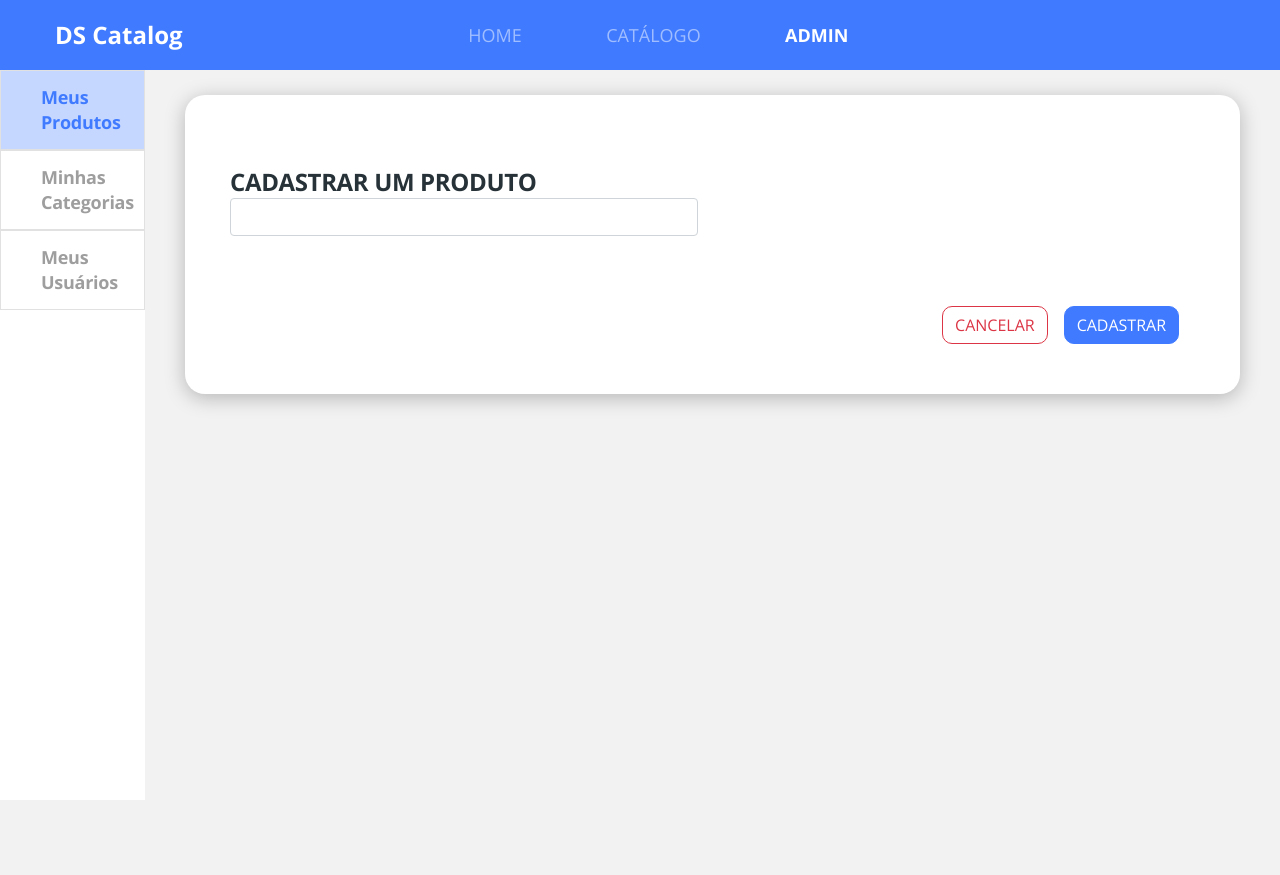
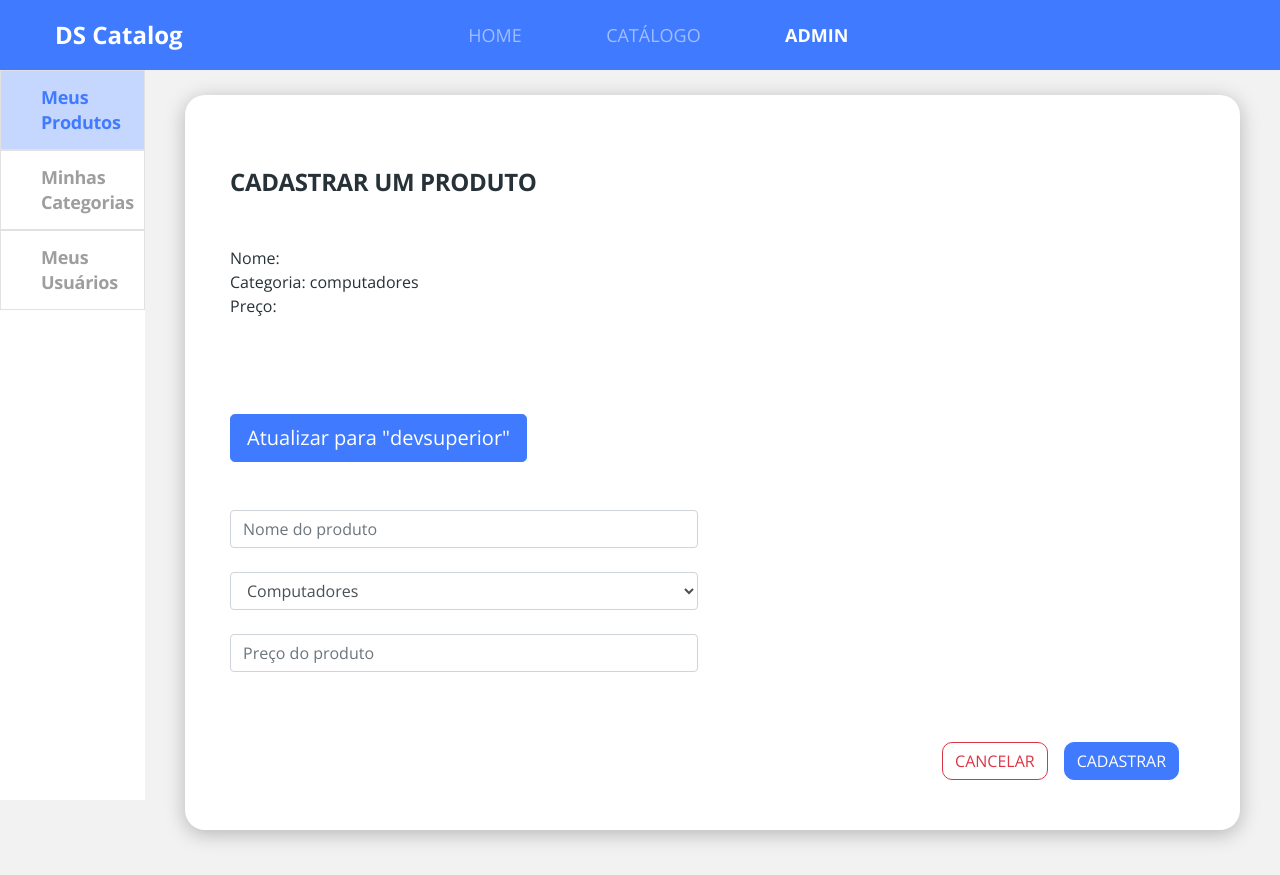
Before and after one commit to tarcnux/dscatalog-bootcamp-devsuperior, a React (Create React App) app in the folder front-web/: page /admin/products/create in a window 1280 px wide. Before the commit the page ends 800 px from the top, so only its background shows below. Built offline with nearby package versions, Linux system fonts and the light colour scheme.

Commit message:
Form handle on change

```diff
--- a/front-web/src/pages/Admin/components/Products/Form/index.tsx
+++ b/front-web/src/pages/Admin/components/Products/Form/index.tsx
@@ -1,13 +1,58 @@
-import React from 'react';
+import React, { useState } from 'react';
 import BaseForm from '../../BaseForm';
 import './styles.scss';
 
 const Form = () => {
+
+    const [name, setName] = useState(''); //Nome do Produto
+    const [price, setPrice] = useState(''); //Preço do produto
+    const [category, setCategory] = useState('computadores'); //Categoria do Produto
+
+    const handleOnChangeName = (event: React.ChangeEvent<HTMLInputElement>) => {
+        setName(event.target.value);
+    }
+
+    const handleOnChangePrice = (event: React.ChangeEvent<HTMLInputElement>) => {
+        setPrice(event.target.value);
+    }
+
+    const handleOnChangeCategory = (event: React.ChangeEvent<HTMLSelectElement>) => {
+        setCategory(event.target.value);
+    }
+
+    const handleClick = () => {
+        setName('devSuperior')
+    }
+
     return (
         <BaseForm title="cadastrar um produto">
+            <p className="my-5">
+                Nome: {name} <br />
+                Categoria: {category} <br />
+                Preço: {price} <br />
+            </p>
+            <button className="btn btn-primary btn-lg my-5" onClick={handleClick}>
+                Atualizar para "devsuperior"
+            </button>
             <div className="row">
                 <div className="col-6">
-                    <input type="text" className="form-control"/>
+                    <input type="text" className="form-control mb-4"
+                    onChange={handleOnChangeName}
+                    value={name} placeholder="Nome do produto"/>
+
+                    <select value={category}
+                        className="form-control mb-4"
+                        onChange={handleOnChangeCategory}>
+                            <option value="livros">Livros</option>
+                            <option value="computadores">Computadores</option>
+                            <option value="eletronicos">Eletrônicos</option>
+                        </select>
+
+
+                    <input type="text" className="form-control"
+                    onChange={handleOnChangePrice}
+                    value={price} placeholder="Preço do produto"/>
+
                 </div>
             </div>
         </BaseForm>
```
